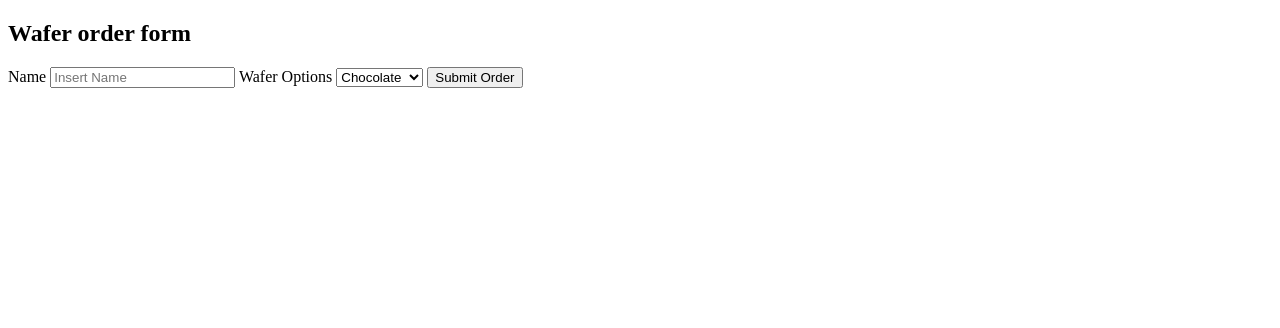
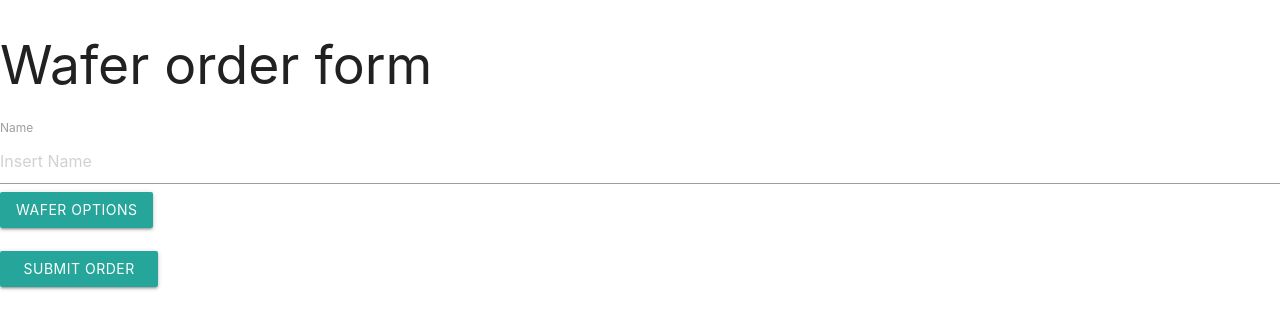
Before and after one commit to jordan-storz/wafer, a plain HTML site: page client/index.html in a window 1280 px wide. Drawn offline with nearby package versions, Linux system fonts and the light colour scheme.

Commit message:
materialize

```diff
--- a/client/app.js
+++ b/client/app.js
@@ -18,7 +18,9 @@ $(document).ready(function(){
       success: function(data) {
         let message = `${data.name}, ${data.message}`
         $('#message').text(message);
+        console.log(data);
       }
+
     })
 
   });
--- a/client/index.html
+++ b/client/index.html
@@ -1,10 +1,12 @@
 <!DOCTYPE html>
 <html>
+
 <head>
     <meta charset="utf-8">
     <title>Wafers!</title>
+    <link rel="stylesheet" href="https://cdnjs.cloudflare.com/ajax/libs/materialize/0.97.8/css/materialize.min.css" media="screen" title="no title">
+</head>
 
-  </head>
 <body>
     <main>
         <header>
@@ -13,22 +15,33 @@
 
         <label for="client-name">Name
       <input type="text" id="name" name="name" placeholder="Insert Name"></label>
-      <label for="wafers">Wafer Options
-      <select id="wafers" name="wafer">
-        <option>Chocolate</option>
-        <option>Vanilla</option>
-        <option>Strawberry</option>
-        <option>Orange</option>
-      </select></label>
-      <input type="button" name="submit" id="submit" value="Submit Order">
+
+        <a class='dropdown-button btn' href='#' data-activates='wafers'>Wafer Options</a>
+
+
+        <ul id='wafers' class='dropdown-content'>
+            <li><a href="#!">Chocolate</a></li>
+            <li><a href="#!">Vanilla</a></li>
+            <li><a href="#!">Strawberry</a></li>
+            <li><a href="#!">Orange</a></li>
+        </ul>
+        <br>
+        <br>
+
+
+        <button class="btn waves-effect waves-light" type="submit" id="submit" name="action">Submit Order
+    <i class="material-icons right"></i>
+  </button>
 
         <h2 id="message"></h2>
 
     </main>
 
     <script type="text/javascript" src="https://cdnjs.cloudflare.com/ajax/libs/jquery/3.1.1/jquery.min.js"></script>
+    <script type="text/javascript" src="https://cdnjs.cloudflare.com/ajax/libs/materialize/0.97.8/js/materialize.min.js">
+    </script>
     <script type="text/javascript" src="app.js">
-
     </script>
 </body>
+
 </html>
```
Lines whose indentation alone changed are shown as unchanged.
